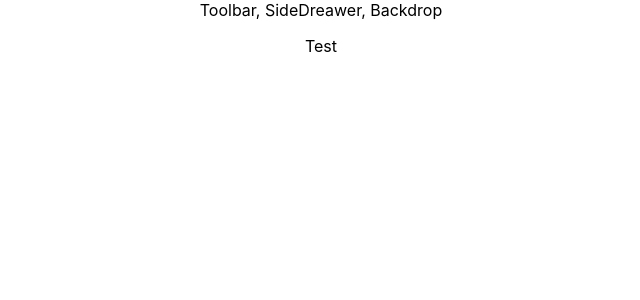
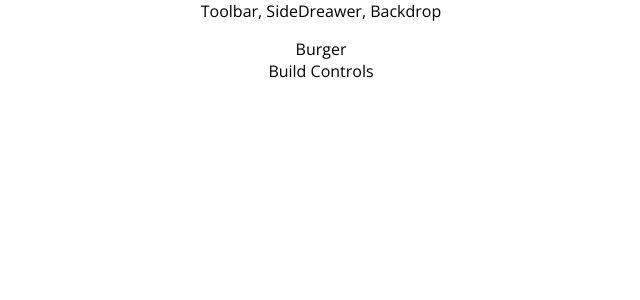
Before and after one commit to Bhaveshsingh022000/learn-react, a React (Create React App) app: page / in a window 1280 px wide. Shown: the top 300 px of the page, without its empty margins (319-959 px from the left). Built offline with nearby package versions, Linux system fonts and the light colour scheme.

Commit message:
project Structure

```diff
--- a/src/App.js
+++ b/src/App.js
@@ -1,14 +1,14 @@
 import React, { Component } from 'react';
 import classesStyle from './App.module.css';
 import Layout from './components/Layout/Layout';
-
+import BurgerBuilder from './containers/BurgerBuilder/BurgerBuilder';
 
 class App extends Component {
   render() {
     return (
       <div className={classesStyle.App}>
         <Layout>
-          <p>Test</p>
+          <BurgerBuilder />
         </Layout>
       </div>
     );
--- a/src/components/Layout/Layout.js
+++ b/src/components/Layout/Layout.js
@@ -1,13 +1,14 @@
 import React from 'react';
-
+import Aux from '../../hoc/Auxiliary';
+import Classes from './Layout.module.css';
 const layout = (props) => {
     return(
-    <React.Fragment>
+    <Aux>
     <div>Toolbar, SideDreawer, Backdrop</div>
-        <main>
+        <main className={Classes.Content}>
             {props.children}
         </main>
-    </React.Fragment>
+    </Aux>
     );
 };
 
--- /dev/null
+++ b/src/components/Layout/Layout.module.css
@@ -0,0 +1,3 @@
+.Content {
+    margin-top: 16px;
+}
--- /dev/null
+++ b/src/containers/BurgerBuilder/BurgerBuilder.js
@@ -0,0 +1,14 @@
+import React, { Component } from "react";
+
+class BurgerBuilder extends Component {
+    render() {
+        return (
+            <React.Fragment>
+                <div>Burger</div>
+                <div>Build Controls</div>
+            </React.Fragment>
+        );
+    }
+}
+
+export default BurgerBuilder;
--- /dev/null
+++ b/src/hoc/Auxiliary.js
@@ -0,0 +1,3 @@
+const aux = (prop) => prop.children;
+
+export default aux;
--- a/src/index.css
+++ b/src/index.css
@@ -1,8 +1,6 @@
 body {
   margin: 0;
-  font-family: -apple-system, BlinkMacSystemFont, 'Segoe UI', 'Roboto', 'Oxygen',
-    'Ubuntu', 'Cantarell', 'Fira Sans', 'Droid Sans', 'Helvetica Neue',
-    sans-serif;
+  font-family: "Open Sans";
   -webkit-font-smoothing: antialiased;
   -moz-osx-font-smoothing: grayscale;
 }
--- a/src/index.js
+++ b/src/index.js
@@ -5,9 +5,9 @@ import App from './App';
 import * as serviceWorker from './serviceWorker';
 
 ReactDOM.render(
-  // <React.StrictMode>
-    <App appTitle="Person Manager" />
-  // </React.StrictMode>,
+  <React.StrictMode>
+    <App />
+   </React.StrictMode>
   ,document.getElementById('root')
 );
 
```
